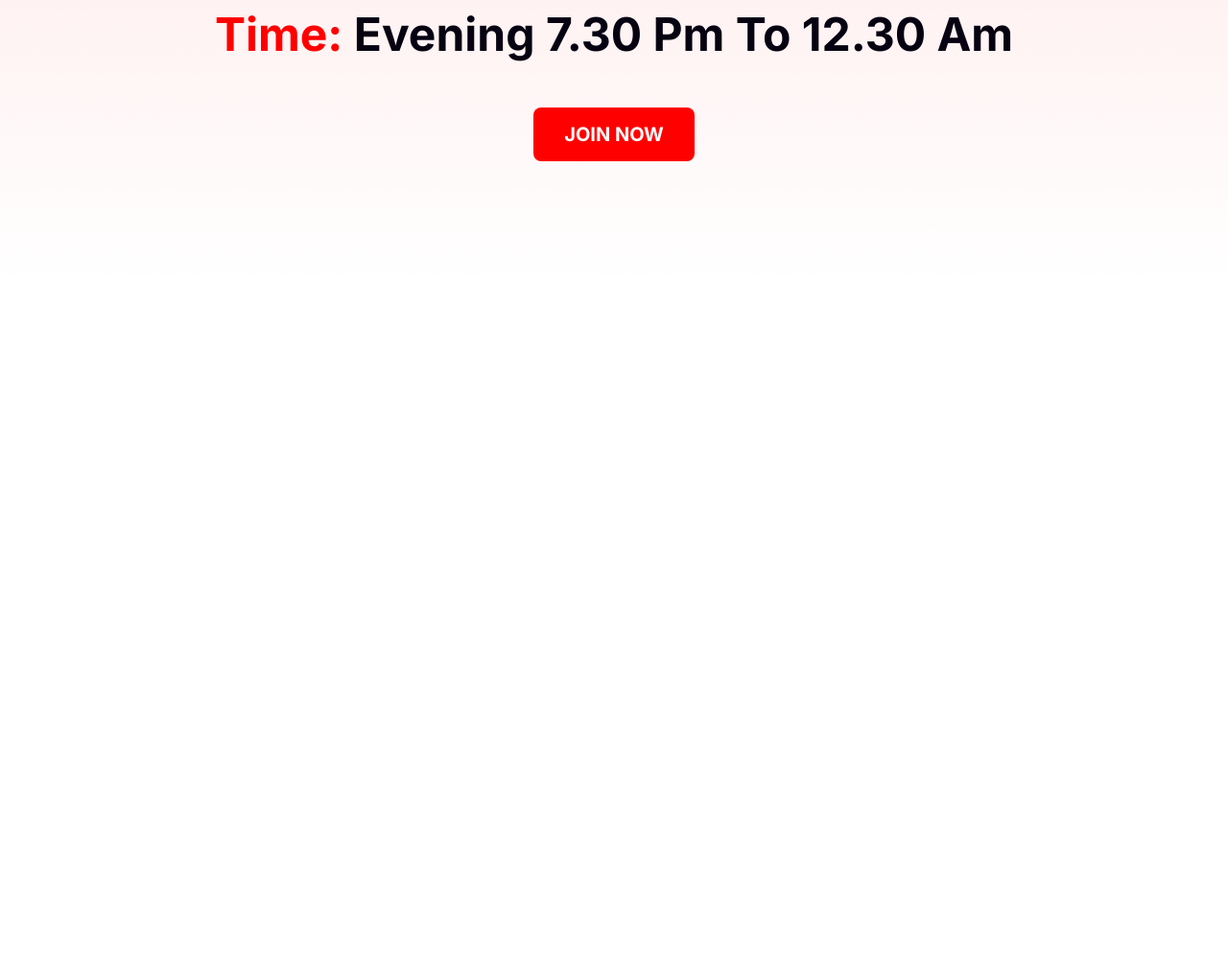
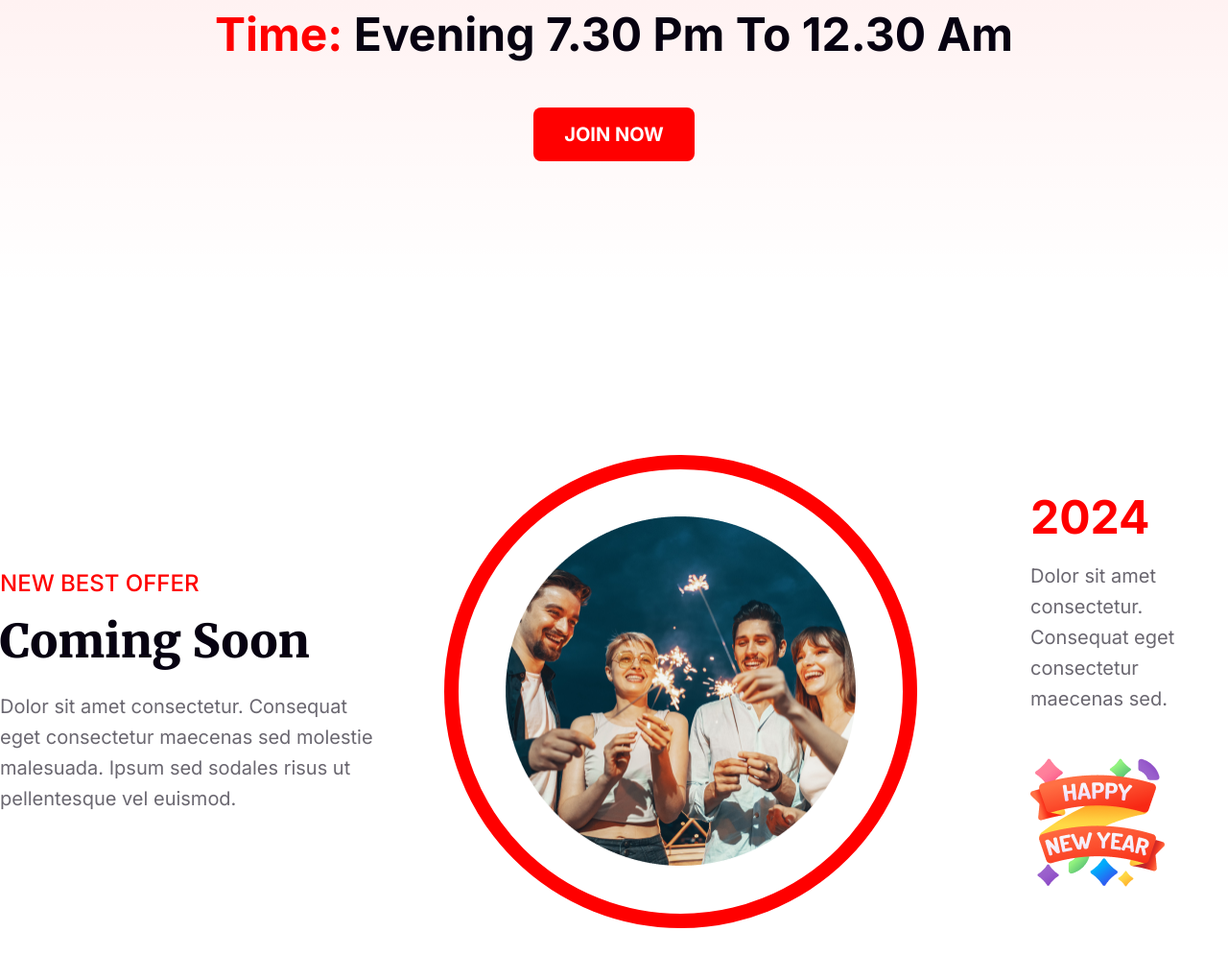
Before and after one commit to aminul-islam2020/new-year-project, a plain HTML site: page index.html in a window 1280 px wide. Shown: the part 2700-3720 px from the top of the page at 96% size. Before the commit the page ends 3000 px from the top, so only its background shows below. Drawn offline with Linux system fonts and the light colour scheme.

Commit message:
new offer section completed

```diff
--- a/index.html
+++ b/index.html
@@ -67,6 +67,30 @@
         </div>
     </section>
     <!-- Location section ends here -->
+
+    <!-- New offer section starts here -->
+
+    <section>
+        <div class="new-offer-container">
+            <div class="coming-soon">
+                <h3 class="new-offer-title">NEW BEST OFFER</h3>
+                <h2 class="new-offer-sub">Coming Soon</h2>
+                <p class="new-offer-info">Dolor sit amet consectetur. Consequat eget consectetur maecenas sed molestie malesuada. Ipsum sed
+                    sodales risus ut pellentesque vel euismod. </p>
+            </div>
+            <div>
+                <div class="img-div">
+                    <img class="new-offer-img" src="/Images/Ellipse 1.png" alt="">
+                </div>
+            </div>
+            <div class="new-year">
+                <h2 class="new-year-title">2024</h2>
+                <p class="new-year-info">Dolor sit amet consectetur. Consequat eget consectetur maecenas sed.</p>
+                <img class="new-year-img" src="/Images/Group 96.png" alt="">
+            </div>
+        </div>
+    </section>
+    <!-- New offer section ends here -->
 </body>
 
 </html>
--- a/style.css
+++ b/style.css
@@ -205,8 +205,95 @@
     margin-bottom: 48px;
 }
 
-.span-1{
+.span-1 {
     color: #F00;
 }
 
 /* location section style ends here */
+
+/* New offer section style starts here */
+.new-offer-container {
+    display: flex;
+    align-items: center;
+    justify-content: space-between;
+    max-width: 1320px;
+    height: 600px;
+    margin: 0 auto;
+    gap: 20;
+    margin-top: 120px;
+}
+
+.coming-soon {
+    text-align: left;
+    padding-right: 70px;
+    max-width: 393px;
+}
+
+.new-offer-title {
+    color: #F00;
+    font-family: Inter;
+    font-size: 24px;
+    font-weight: 500;
+    margin-bottom: 16px;
+}
+
+.new-offer-sub {
+    color: #070211;
+    font-family: Merriweather;
+    font-size: 48px;
+    font-weight: 900;
+    text-transform: capitalize;
+    margin-bottom: 22px;
+}
+
+.new-offer-info {
+    color: rgba(7, 2, 17, 0.60);
+    font-family: Inter;
+    font-size: 20px;
+    font-weight: 400;
+    line-height: 32px;
+    /* 160% */
+}
+
+.new-offer-img {
+    width: 364.844px;
+    height: 364.844px;
+}
+
+.img-div {
+    width: 463px;
+    height: 463px;
+    display: flex;
+    align-items: center;
+    justify-content: space-around;
+    border-radius: 463px;
+    border: 15px solid #F00;
+}
+
+.new-year {
+    padding-left: 118px;
+}
+
+.new-year-title {
+    color: #F00;
+    font-family: Inter;
+    font-size: 48px;
+    font-weight: 700;
+    margin-bottom: 16px;
+}
+
+.new-year-info {
+    color: rgba(7, 2, 17, 0.60);
+    font-family: Inter;
+    font-size: 20px;
+    font-weight: 400;
+    line-height: 32px;
+    margin-bottom: 43px;
+}
+
+.new-year-img {
+    width: 140px;
+    height: 140px;
+}
+
+/* New offer section style ends here */
```
